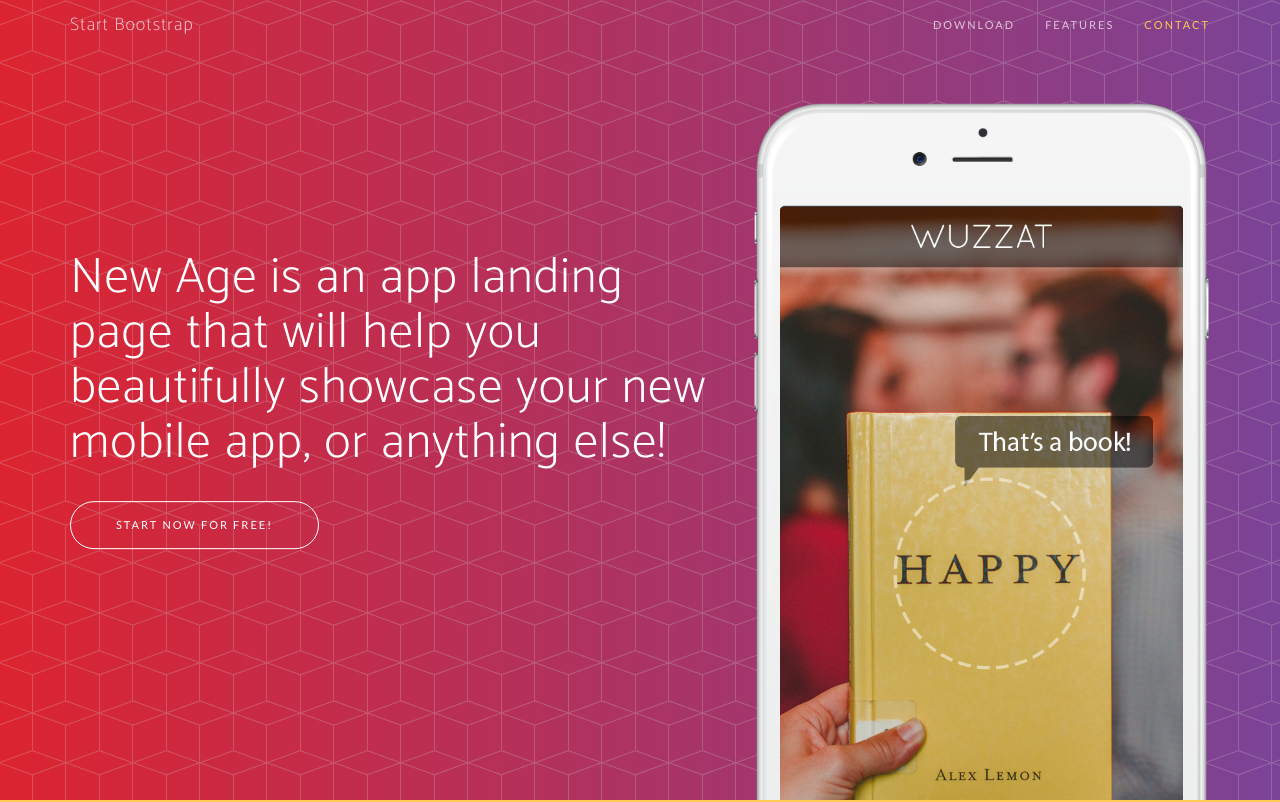
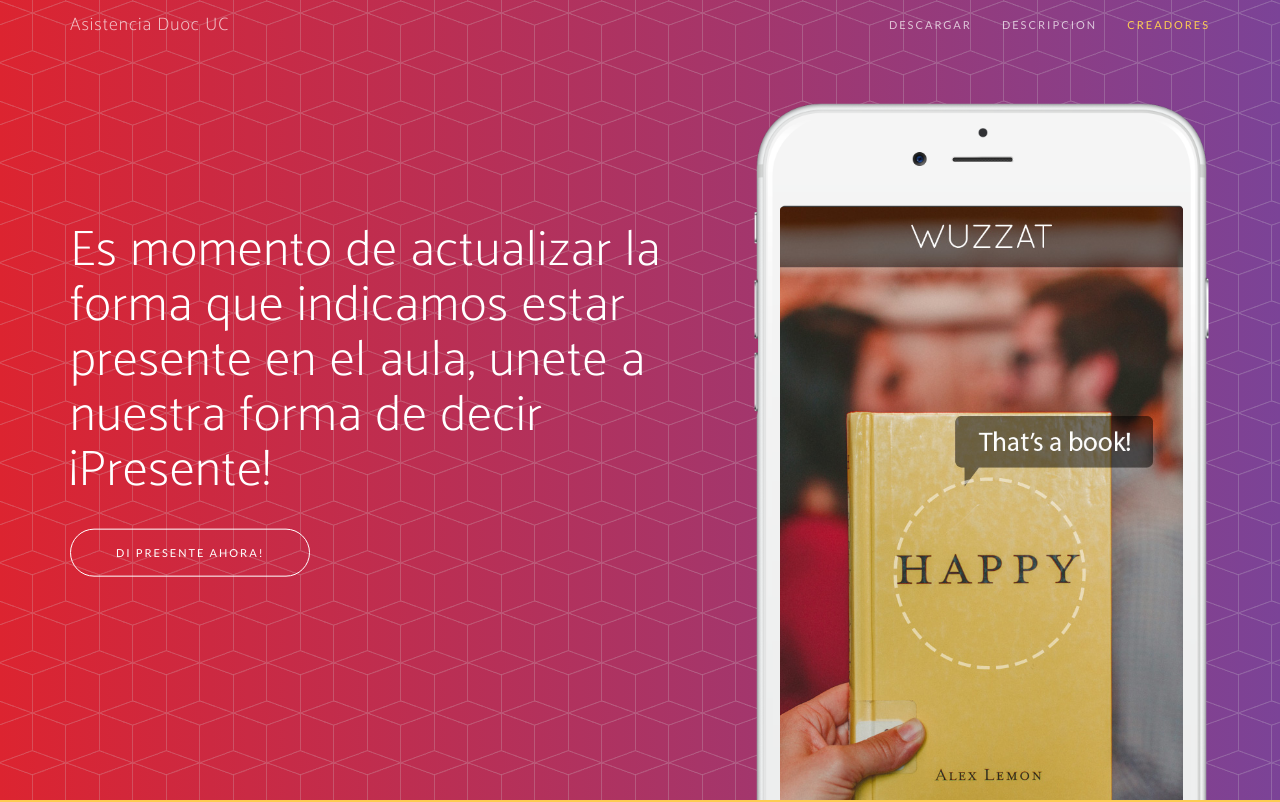
Before and after one commit to kennyalexander/Pageapk, a website: page index.html in a window 1280 px wide. Shown: the top 802 px of the page. Drawn offline with nearby package versions, Linux system fonts and the light colour scheme; a web font is replaced by a local one.

Commit message:
Cambio de inicio

```diff
--- a/index.html
+++ b/index.html
@@ -9,7 +9,7 @@
     <meta name="description" content="">
     <meta name="author" content="">
 
-    <title>New Age - Start Bootstrap Theme</title>
+    <title>Asistencia Duoc UC</title>
 
     <!-- Bootstrap Core CSS -->
     <link href="lib/bootstrap/css/bootstrap.min.css" rel="stylesheet">
@@ -45,20 +45,20 @@
                 <button type="button" class="navbar-toggle collapsed" data-toggle="collapse" data-target="#bs-example-navbar-collapse-1">
                     <span class="sr-only">Toggle navigation</span> Menu <i class="fa fa-bars"></i>
                 </button>
-                <a class="navbar-brand page-scroll" href="#page-top">Start Bootstrap</a>
+                <a class="navbar-brand page-scroll" href="#page-top">Asistencia Duoc UC</a>
             </div>
 
             <!-- Collect the nav links, forms, and other content for toggling -->
             <div class="collapse navbar-collapse" id="bs-example-navbar-collapse-1">
                 <ul class="nav navbar-nav navbar-right">
                     <li>
-                        <a class="page-scroll" href="#download">Download</a>
+                        <a class="page-scroll" href="#download">Descargar</a>
                     </li>
                     <li>
-                        <a class="page-scroll" href="#features">Features</a>
+                        <a class="page-scroll" href="#features">Descripcion</a>
                     </li>
                     <li>
-                        <a class="page-scroll" href="#contact">Contact</a>
+                        <a class="page-scroll" href="#contact">Creadores</a>
                     </li>
                 </ul>
             </div>
@@ -73,8 +73,8 @@
                 <div class="col-sm-7">
                     <div class="header-content">
                         <div class="header-content-inner">
-                            <h1>New Age is an app landing page that will help you beautifully showcase your new mobile app, or anything else!</h1>
-                            <a href="#download" class="btn btn-outline btn-xl page-scroll">Start Now for Free!</a>
+                            <h1>Es momento de actualizar la forma que indicamos estar presente en el aula, unete a nuestra forma de decir ¡Presente!</h1>
+                            <a href="#download" class="btn btn-outline btn-xl page-scroll">Di presente ahora!</a>
                         </div>
                     </div>
                 </div>
```
